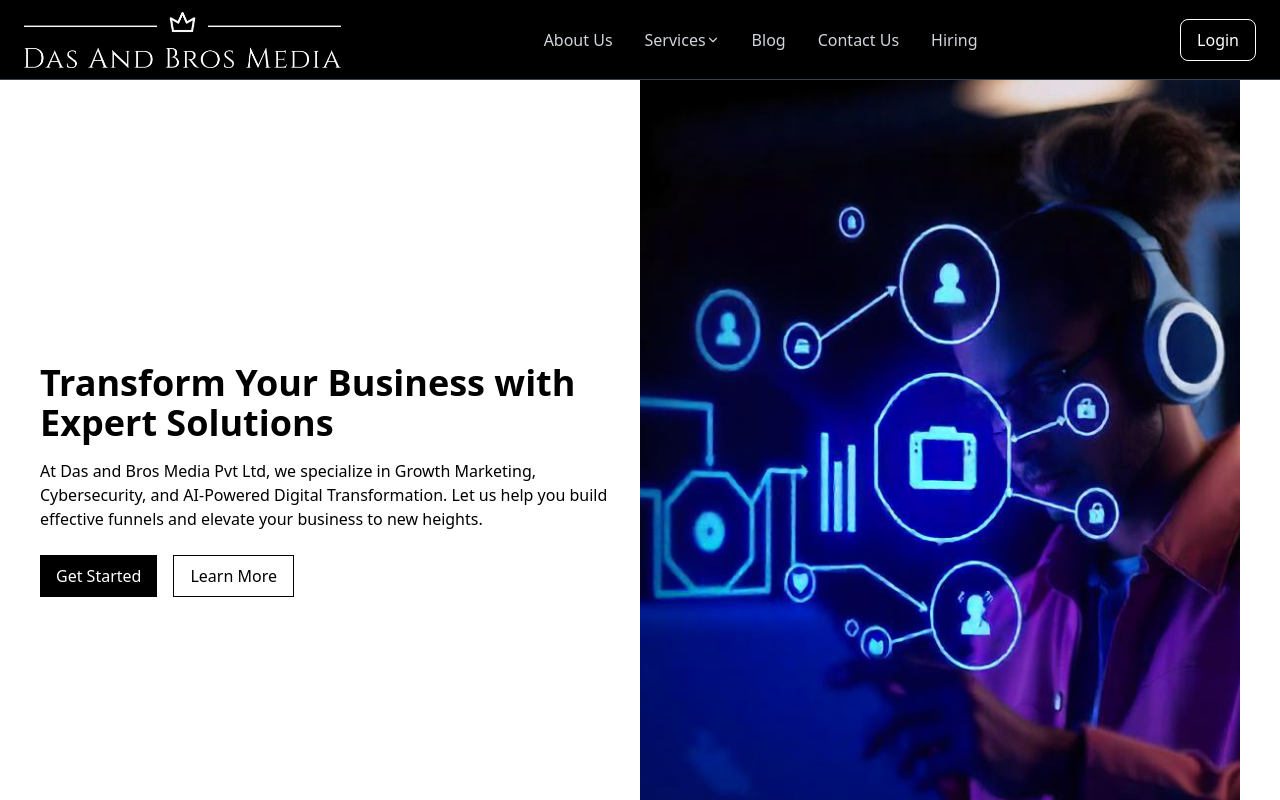
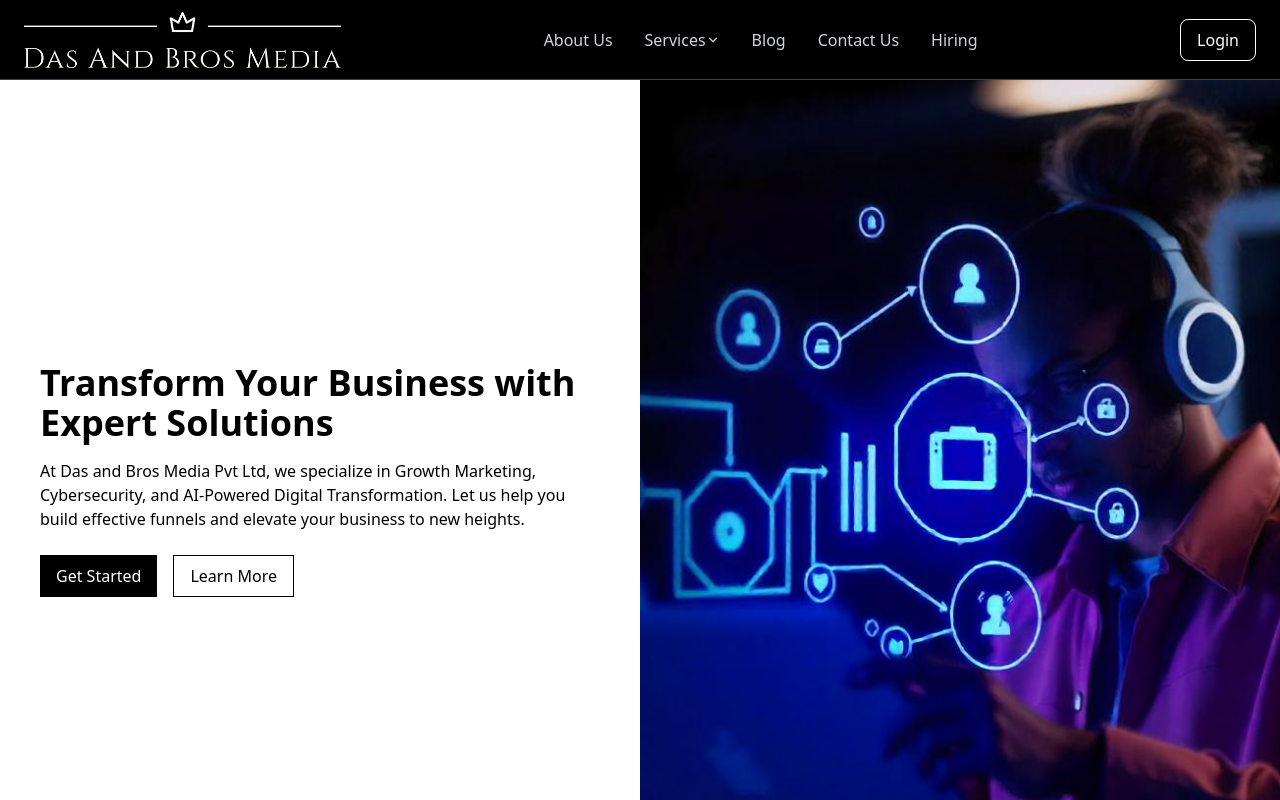
Before and after one commit to Ujjraj/Homepage-Das-And-Bros-Media, a React (Vite) app: page / in a window 1280 px wide. Shown: the top 800 px of the page. Built offline with nearby package versions, Linux system fonts and the light colour scheme.

Commit message:
redesigned the hero section

```diff
--- a/src/components/HeroSection.jsx
+++ b/src/components/HeroSection.jsx
@@ -3,8 +3,8 @@ import heroImage from "../assets/hero-image.jpg"; // Corrected relative import
 
 const HeroSection = () => {
   return (
-    <section className="flex items-center justify-between p-10 w-full h-screen">
-      <div className="w-1/2">
+    <section className="flex items-center justify-between p-0 w-full h-screen">
+      <div className="w-1/2 p-10">
         <h1 className="text-4xl font-bold mb-4">
           Transform Your Business with Expert Solutions
         </h1>
```
